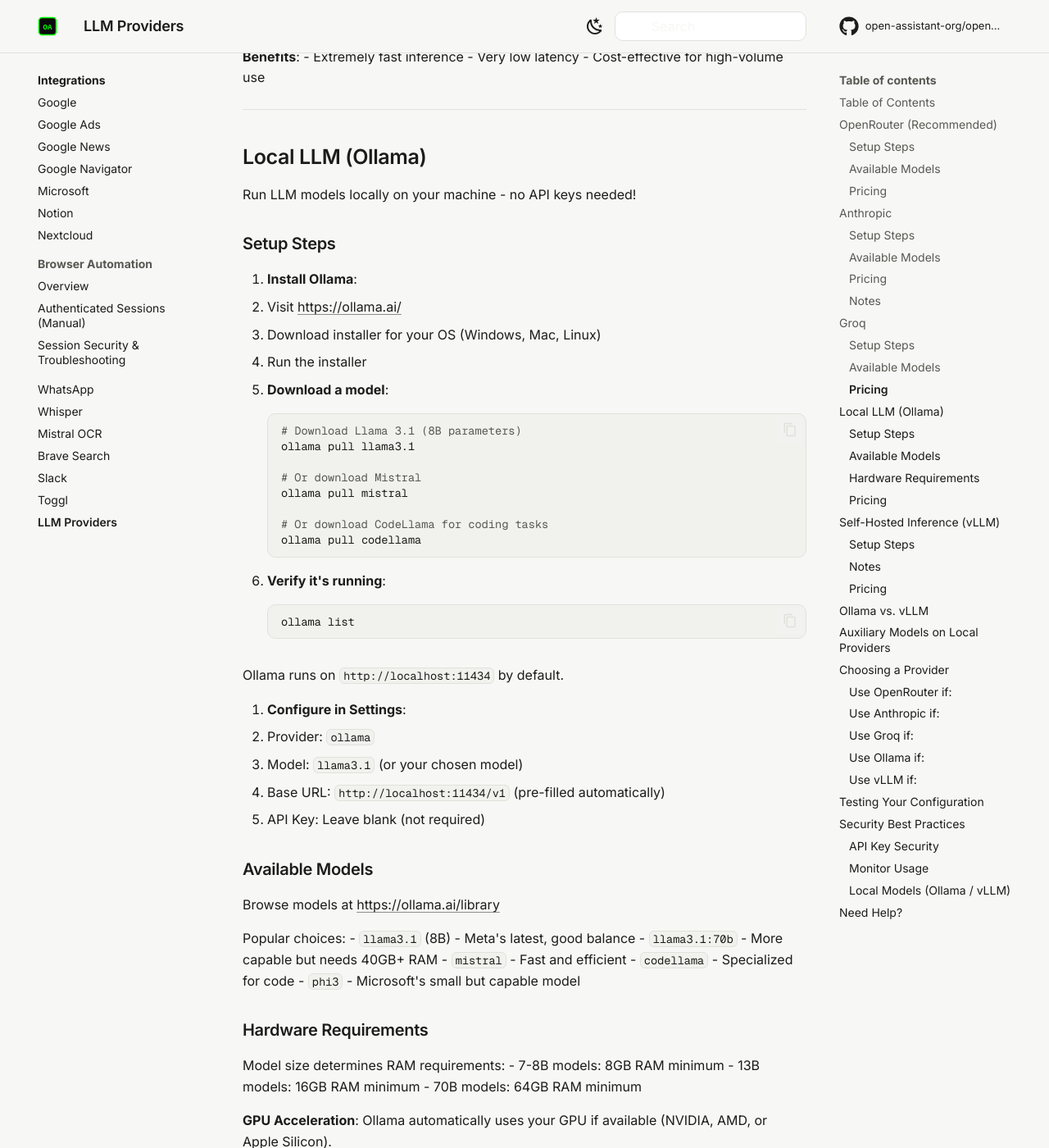
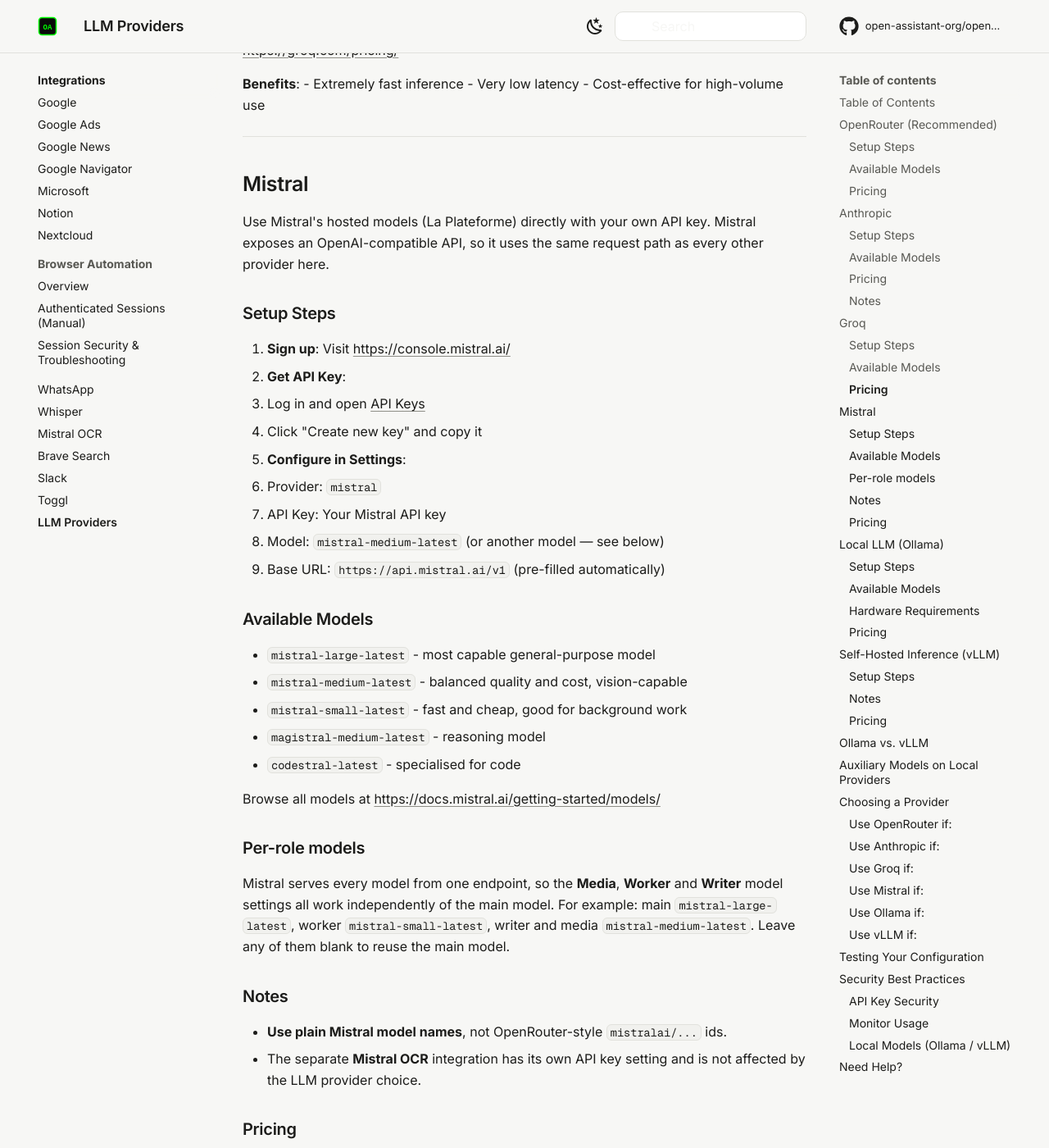
Before and after one commit to open-assistant-org/open-assistant, an MkDocs documentation site: the page built from docs/integrations/llm-providers.md, in a window 1280 px wide and 1400 px high, scrolled down 4060 px. Shown: the whole window at 82% size. Built offline with MkDocs 1.6.1 and Material for MkDocs 9.7.7, drawn with Linux system fonts in a browser that asks for light colours; comment, search, counter and statistics services are not loaded; some of the changed text lies outside the part shown.

Commit message:
Add Mistral as an LLM provider (#161)
Route the mistral provider through the OpenAI-compatible client at
https://api.mistral.ai/v1, apply the strict message sanitization used for
other strict servers, and treat HTTP 422 as an unsupported stream_options
rejection so streaming falls back cleanly. Add it to the settings options,
installer, docs and tests. Per-role (media/worker/writer) models apply
independently of the main model.


Claude-Session: https://claude.ai/code/session_01VHieVMxNtY6UFDL1g9g5aQ

Co-authored-by: Claude <noreply@anthropic.com>

```diff
--- a/docs/integrations/llm-providers.md
+++ b/docs/integrations/llm-providers.md
@@ -6,6 +6,7 @@ This guide explains how to obtain API credentials for different LLM providers.
 - [OpenRouter (Recommended)](#openrouter-recommended)
 - [Anthropic](#anthropic)
 - [Groq](#groq)
+- [Mistral](#mistral)
 - [Local LLM (Ollama)](#local-llm-ollama)
 - [Self-Hosted Inference (vLLM)](#self-hosted-inference-vllm)
 - [Ollama vs. vLLM](#ollama-vs-vllm)
@@ -149,6 +150,53 @@ Groq offers extremely competitive pricing with fast inference. See [https://groq
 - Extremely fast inference
 - Very low latency
 - Cost-effective for high-volume use
+
+---
+
+## Mistral
+
+Use Mistral's hosted models (La Plateforme) directly with your own API key.
+Mistral exposes an OpenAI-compatible API, so it uses the same request path as
+every other provider here.
+
+### Setup Steps
+
+1. **Sign up**: Visit [https://console.mistral.ai/](https://console.mistral.ai/)
+2. **Get API Key**:
+   - Log in and open [API Keys](https://console.mistral.ai/api-keys)
+   - Click "Create new key" and copy it
+3. **Configure in Settings**:
+   - Provider: `mistral`
+   - API Key: Your Mistral API key
+   - Model: `mistral-medium-latest` (or another model — see below)
+   - Base URL: `https://api.mistral.ai/v1` (pre-filled automatically)
+
+### Available Models
+
+- `mistral-large-latest` - most capable general-purpose model
+- `mistral-medium-latest` - balanced quality and cost, vision-capable
+- `mistral-small-latest` - fast and cheap, good for background work
+- `magistral-medium-latest` - reasoning model
+- `codestral-latest` - specialised for code
+
+Browse all models at [https://docs.mistral.ai/getting-started/models/](https://docs.mistral.ai/getting-started/models/)
+
+### Per-role models
+
+Mistral serves every model from one endpoint, so the **Media**, **Worker** and
+**Writer** model settings all work independently of the main model. For example:
+main `mistral-large-latest`, worker `mistral-small-latest`, writer and media
+`mistral-medium-latest`. Leave any of them blank to reuse the main model.
+
+### Notes
+
+- **Use plain Mistral model names**, not OpenRouter-style `mistralai/...` ids.
+- The separate **Mistral OCR** integration has its own API key setting and is
+  not affected by the LLM provider choice.
+
+### Pricing
+
+Pay-as-you-go, billed directly by Mistral. See [https://mistral.ai/pricing](https://mistral.ai/pricing).
 
 ---
 
@@ -340,6 +388,11 @@ port) and point a `custom` provider at it.
 - You want fast inference at low cost
 - You're building high-throughput applications
 
+### Use Mistral if:
+- You want a European-hosted provider
+- You want open-weight-family models without self-hosting
+- You want cheap small models for worker tasks and a larger one for chat
+
 ### Use Ollama if:
 - Privacy is critical
 - You want to avoid API costs
@@ -397,6 +450,7 @@ Common issues:
 - **OpenRouter**: [Documentation](https://openrouter.ai/docs)
 - **Anthropic**: [Documentation](https://platform.claude.com/docs)
 - **Groq**: [Documentation](https://console.groq.com/docs)
+- **Mistral**: [Documentation](https://docs.mistral.ai/)
 - **Ollama**: [Documentation](https://ollama.ai/docs)
 - **vLLM**: [Documentation](https://docs.vllm.ai/)
 
```
Also changed, not shown: README.md (+2 -2 lines), docs/setup/configuration.md (+2 -2 lines), docs/setup/install-and-update.md (+1 -1 lines), 5 other files.
